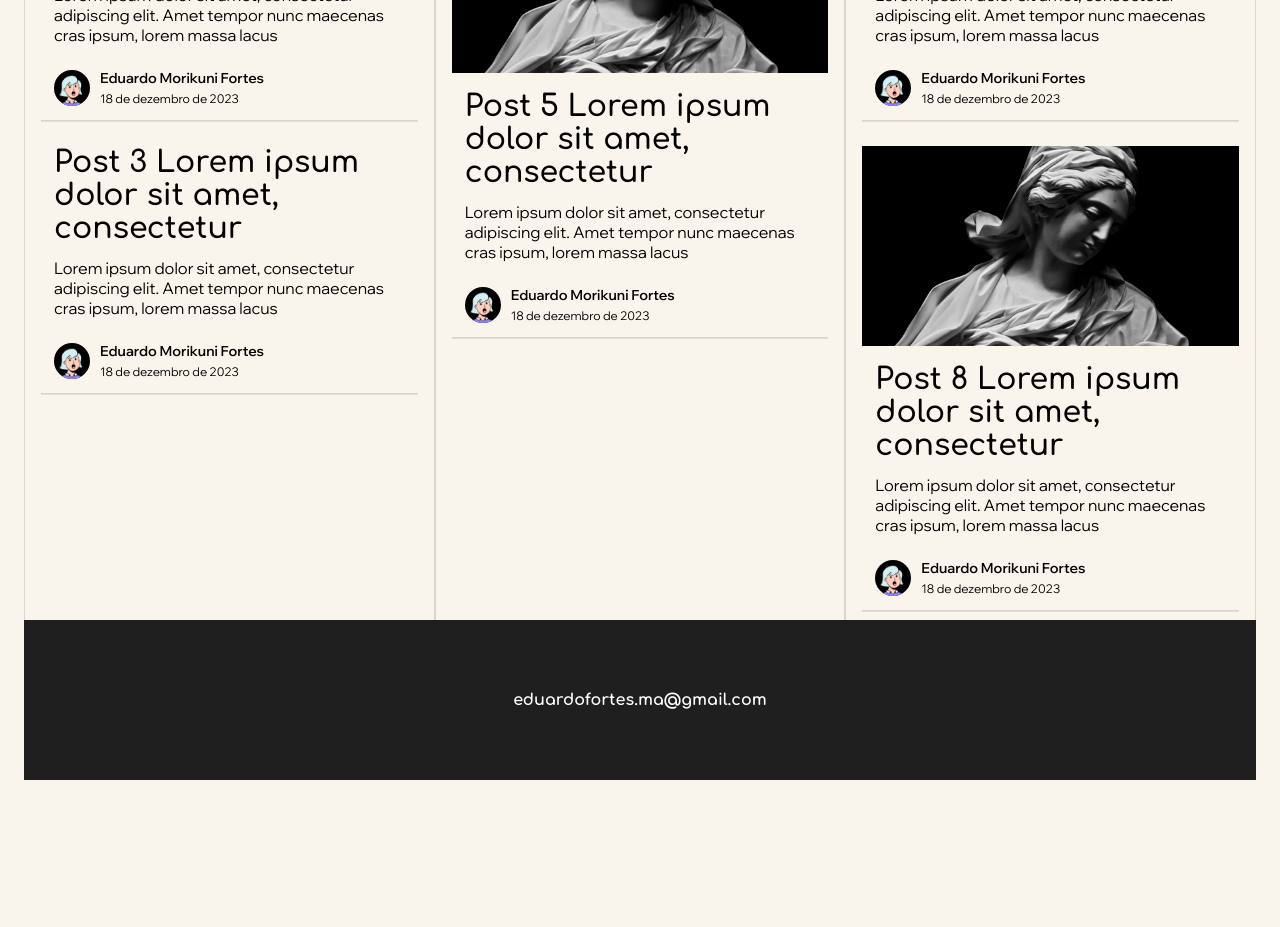
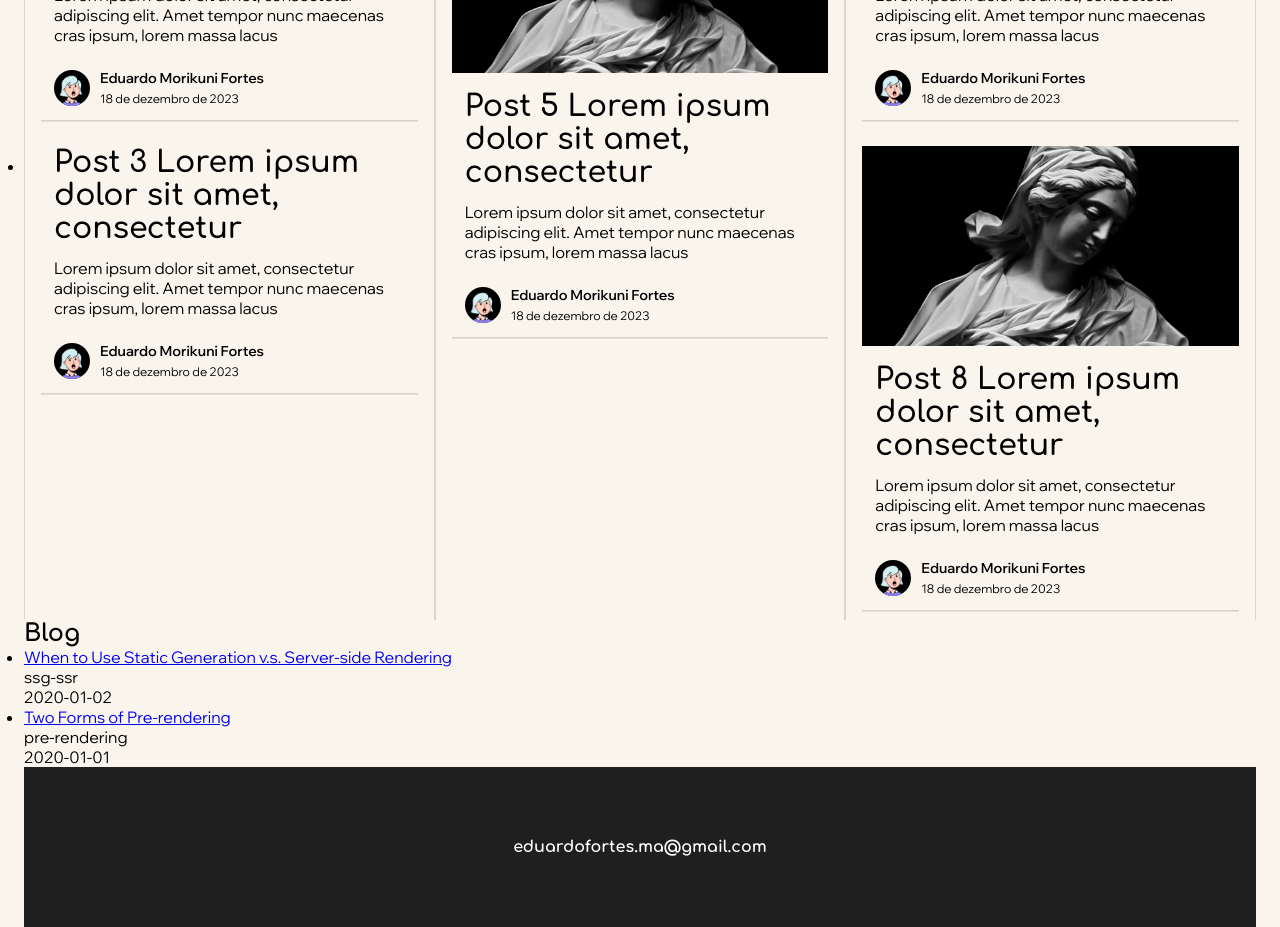
Before and after one commit to Edu-Fortes/my-blog, a Next.js app: page / in a window 1280 px wide. Shown: the part 780-1707 px from the top of the page. Before the commit the page ends 1560 px from the top, so only its background shows below. Built offline with nearby package versions, Linux system fonts and the light colour scheme.

Commit message:
feat(home): add markup metadate to render on home page

```diff
--- /dev/null
+++ b/app/components/ListPosts.js
@@ -0,0 +1,14 @@
+import Link from "next/link";
+
+export default function ListPosts({ post }) {
+  const { id, title, date } = post;
+  return (
+    <li>
+      <Link href={`posts/${id}`}>{title}</Link>
+      <br />
+      {id}
+      <br />
+      {date}
+    </li>
+  );
+}
--- a/app/components/Main.js
+++ /dev/null
@@ -1,9 +0,0 @@
-import styles from "../components/style.module.css";
-
-export default function Main({ children }) {
-  return (
-    <main>
-      <section className={styles.posts}>{children}</section>
-    </main>
-  );
-}
--- a/app/components/PostCard.js
+++ b/app/components/PostCards.js
@@ -1,13 +1,14 @@
 import Image from "next/image";
+import Link from "next/link";
 import avatar from "/public/avatar.png";
 import styles from "./style.module.css";
 import postImage from "/public/post_img_example.jpeg";
-import Link from "next/link";
 
-export default function PostCard() {
+export default function PostCards() {
   return (
-    <>
-      <div className={styles.posts__columns}>
+    <section className={styles.posts}>
+      <ul className={styles.posts__columns}>
+        <li>
           <Link href="/posts" className={styles.link}>
             <article className={styles.article}>
               <h2 className={styles.article__title}>
@@ -35,6 +36,8 @@ export default function PostCard() {
               <hr />
             </article>
           </Link>
+        </li>
+        <li>
           <Link href="./posts" className={styles.link}>
             <article className={styles.article}>
               <div>
@@ -69,13 +72,16 @@ export default function PostCard() {
               <hr />
             </article>
           </Link>
+        </li>
+        <li>
+          <Link href="./posts" className={styles.link}>
             <article className={styles.article}>
               <h2 className={styles.article__title}>
                 Post 3 Lorem ipsum dolor sit amet, consectetur
               </h2>
               <p className={styles.article__text}>
-            Lorem ipsum dolor sit amet, consectetur adipiscing elit. Amet tempor
-            nunc maecenas cras ipsum, lorem massa lacus
+                Lorem ipsum dolor sit amet, consectetur adipiscing elit. Amet
+                tempor nunc maecenas cras ipsum, lorem massa lacus
               </p>
               <div className={styles.author}>
                 <Image
@@ -84,7 +90,9 @@ export default function PostCard() {
                   className={styles.author__avatar}
                 />
                 <div>
-              <h3 className={styles.author__title}>Eduardo Morikuni Fortes</h3>
+                  <h3 className={styles.author__title}>
+                    Eduardo Morikuni Fortes
+                  </h3>
                   <time dateTime="2023-12-17" className={styles.article__date}>
                     18 de dezembro de 2023
                   </time>
@@ -92,7 +100,9 @@ export default function PostCard() {
               </div>
               <hr />
             </article>
-      </div>
+          </Link>
+        </li>
+      </ul>
       <div className={styles.posts__columns}>
         <article className={styles.article}>
           <div>
@@ -240,6 +250,6 @@ export default function PostCard() {
           <hr />
         </article>
       </div>
-    </>
+    </section>
   );
 }
--- a/app/page.js
+++ b/app/page.js
@@ -1,14 +1,23 @@
-import Main from "./components/Main";
-import PostCard from "./components/PostCard";
+import PostCards from "./components/PostCards";
+import ListPosts from "./components/ListPosts";
 import styles from "./components/style.module.css";
+import { getSortedPostsData } from "./lib/posts";
 
 export default function Home() {
+  const posts = getSortedPostsData();
+
   return (
-    <>
+    <main>
       <h1 className={styles.heading}>Últimas postagens</h1>
-      <Main>
-        <PostCard />
-      </Main>
-    </>
+      <PostCards />
+      <section>
+        <h2>Blog</h2>
+        <ul>
+          {posts.map((post) => (
+            <ListPosts key={post.id} post={post} />
+          ))}
+        </ul>
+      </section>
+    </main>
   );
 }
--- a/app/posts/page.js
+++ b/app/posts/[id]/not-found.js
@@ -1,9 +1,9 @@
 import Link from "next/link";
 
-export default function PostPage() {
+export default function NotFound() {
   return (
     <>
-      <h1>Página do Post</h1>
+      <h1>A postagem requisitada não existe</h1>
       <Link href="/">Voltar</Link>
     </>
   );
```
Also changed, not shown: app/posts/[id]/page.js (added, +43 -0 lines). Lines whose indentation alone changed are shown as unchanged.
